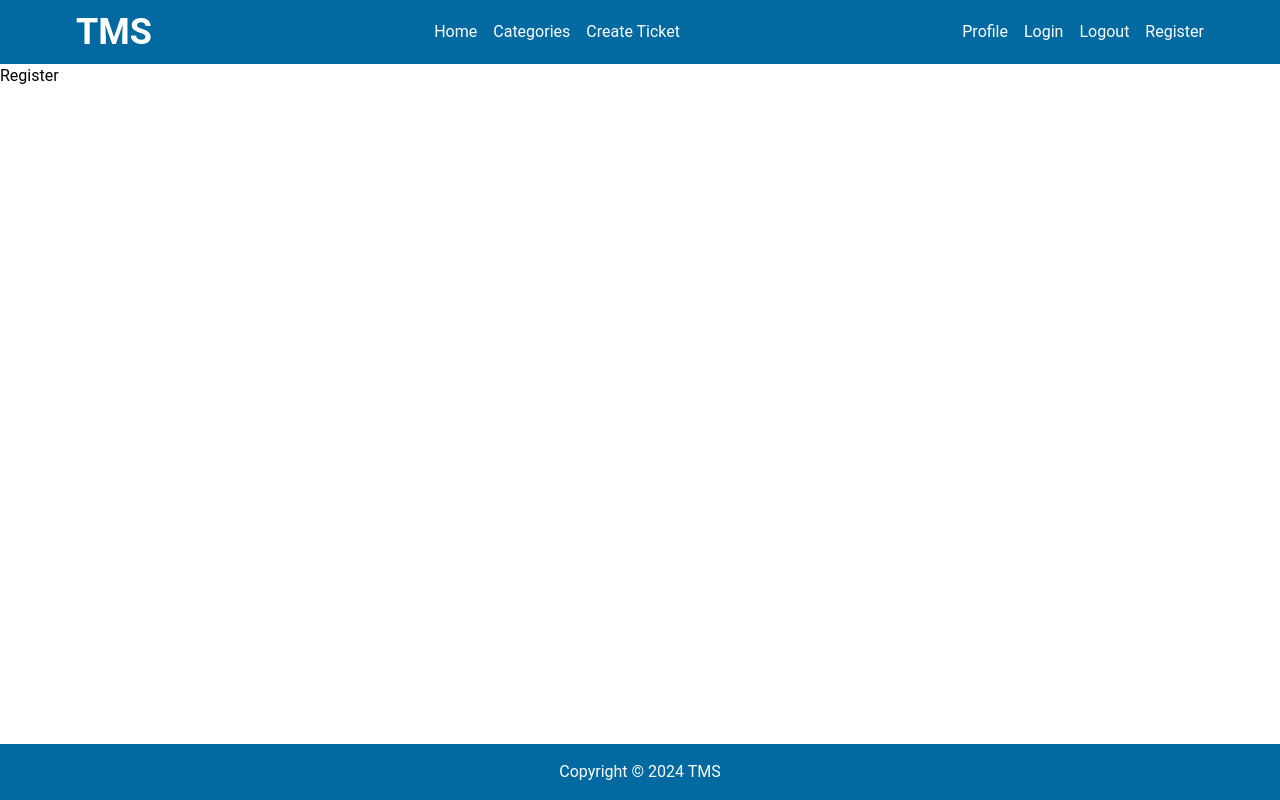
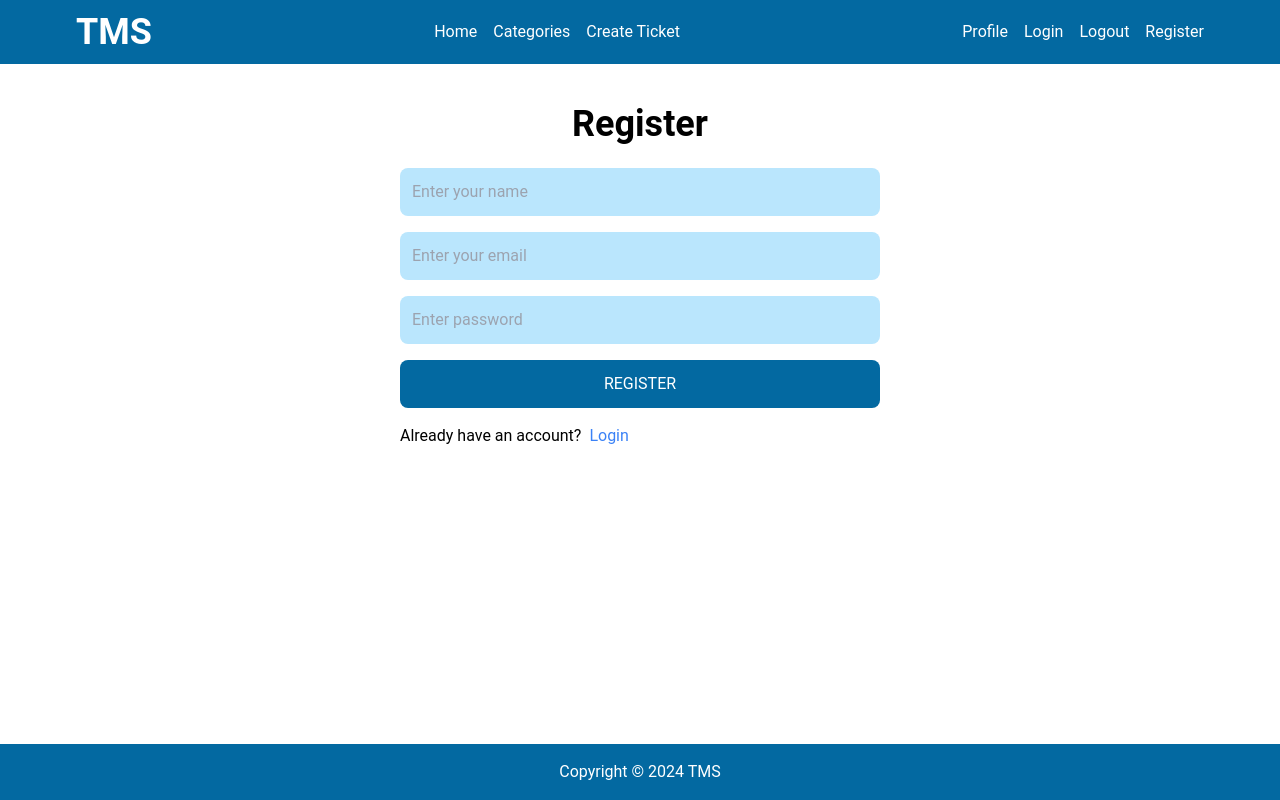
Before and after one commit to sherazakrampro/ticket-management, a React (Vite) app in the folder frontend/: page /register in a window 1280 px wide. Built offline with nearby package versions, Linux system fonts and the light colour scheme.

Commit message:
user registration form

```diff
--- a/frontend/src/pages/Register.jsx
+++ b/frontend/src/pages/Register.jsx
@@ -1,5 +1,43 @@
+import { Link } from "react-router-dom";
+
 const Register = () => {
-  return <div>Register</div>;
+  return (
+    <div className="max-w-lg mx-auto p-4">
+      <h1 className="text-4xl text-center font-bold my-6">Register</h1>
+      <form action="" className="flex flex-col gap-4">
+        <input
+          className="bg-sky-200 p-3 rounded-lg"
+          type="text"
+          placeholder="Enter your name"
+          id="name"
+          required
+        />
+        <input
+          className="bg-sky-200 p-3 rounded-lg"
+          type="email"
+          placeholder="Enter your email"
+          id="email"
+          required
+        />
+        <input
+          className="bg-sky-200 p-3 rounded-lg"
+          type="password"
+          placeholder="Enter password"
+          id="password"
+          required
+        />
+        <button className="bg-sky-700 text-white p-3 rounded-lg hover:bg-sky-800 uppercase disabled:opacity-80">
+          Register
+        </button>
+      </form>
+      <div className="flex gap-2 mt-4">
+        <p>Already have an account?</p>
+        <Link to="/login">
+          <span className="text-blue-500 hover:underline">Login</span>
+        </Link>
+      </div>
+    </div>
+  );
 };
 
 export default Register;
```
